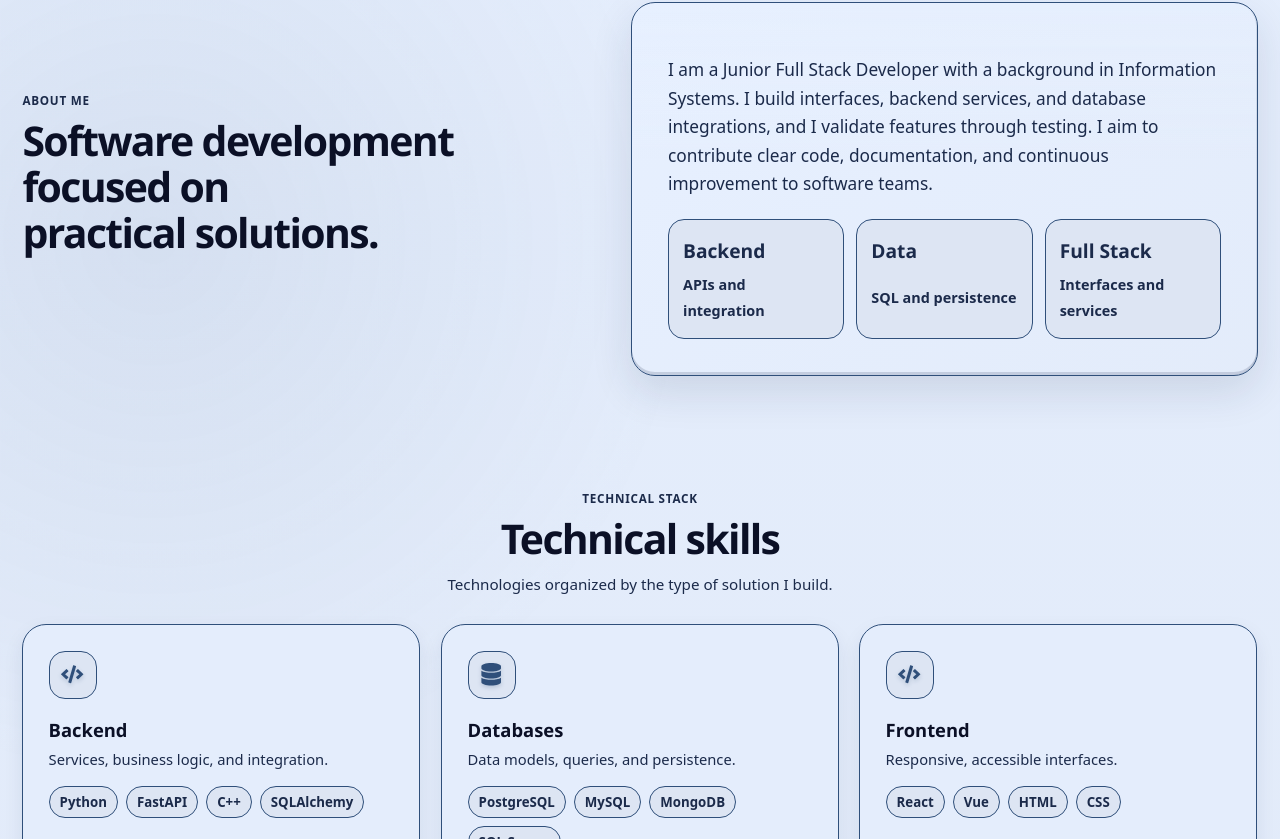
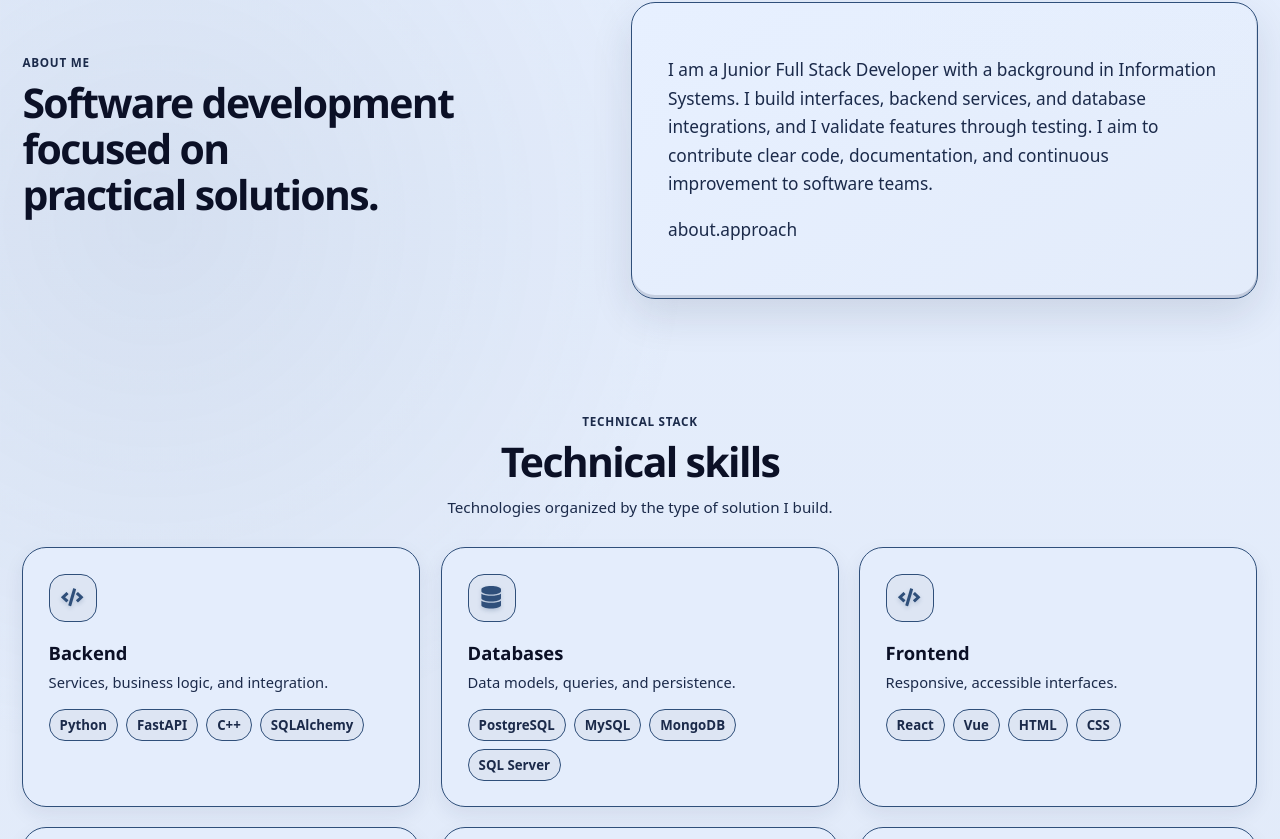
Before and after one commit to AndreaCarrilloOp/Professional-Portfolio, a React (Vite) app: page / in a window 1280 px wide. Shown: the part 892-1731 px from the top of the page. Built offline with nearby package versions, Linux system fonts and the light colour scheme.

Commit message:
refactor(about): replace repetitive stat tiles with two concise paragraphs

```diff
--- a/src/components/sections/About.jsx
+++ b/src/components/sections/About.jsx
@@ -3,11 +3,6 @@ import SectionHeader from "../ui/SectionHeader";
 
 function About() {
   const { t } = useTranslation();
-  const stats = [
-    [t("about.statOneValue"), t("about.statOneLabel")],
-    [t("about.statTwoValue"), t("about.statTwoLabel")],
-    [t("about.statThreeValue"), t("about.statThreeLabel")],
-  ];
 
   return (
     <section id="about" className="section-pad" aria-labelledby="about-heading">
@@ -20,14 +15,7 @@ function About() {
         />
         <div className="about-card card reveal-up">
           <p>{t("about.description")}</p>
-          <div className="about-stats">
-            {stats.map(([value, label]) => (
-              <div className="about-stat" key={label}>
-                <strong>{value}</strong>
-                <small>{label}</small>
-              </div>
-            ))}
-          </div>
+          <p>{t("about.approach")}</p>
         </div>
       </div>
     </section>
```
